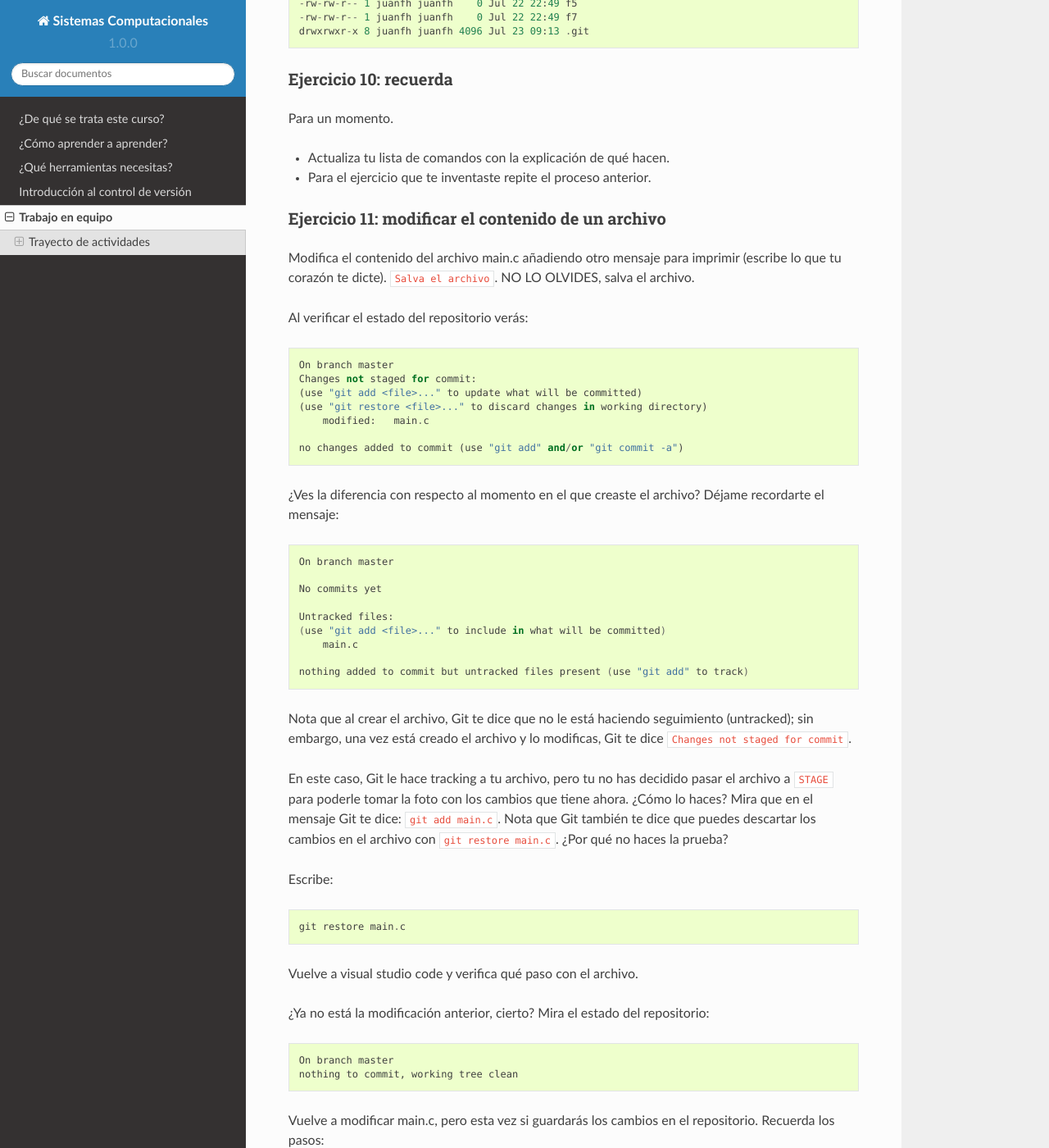
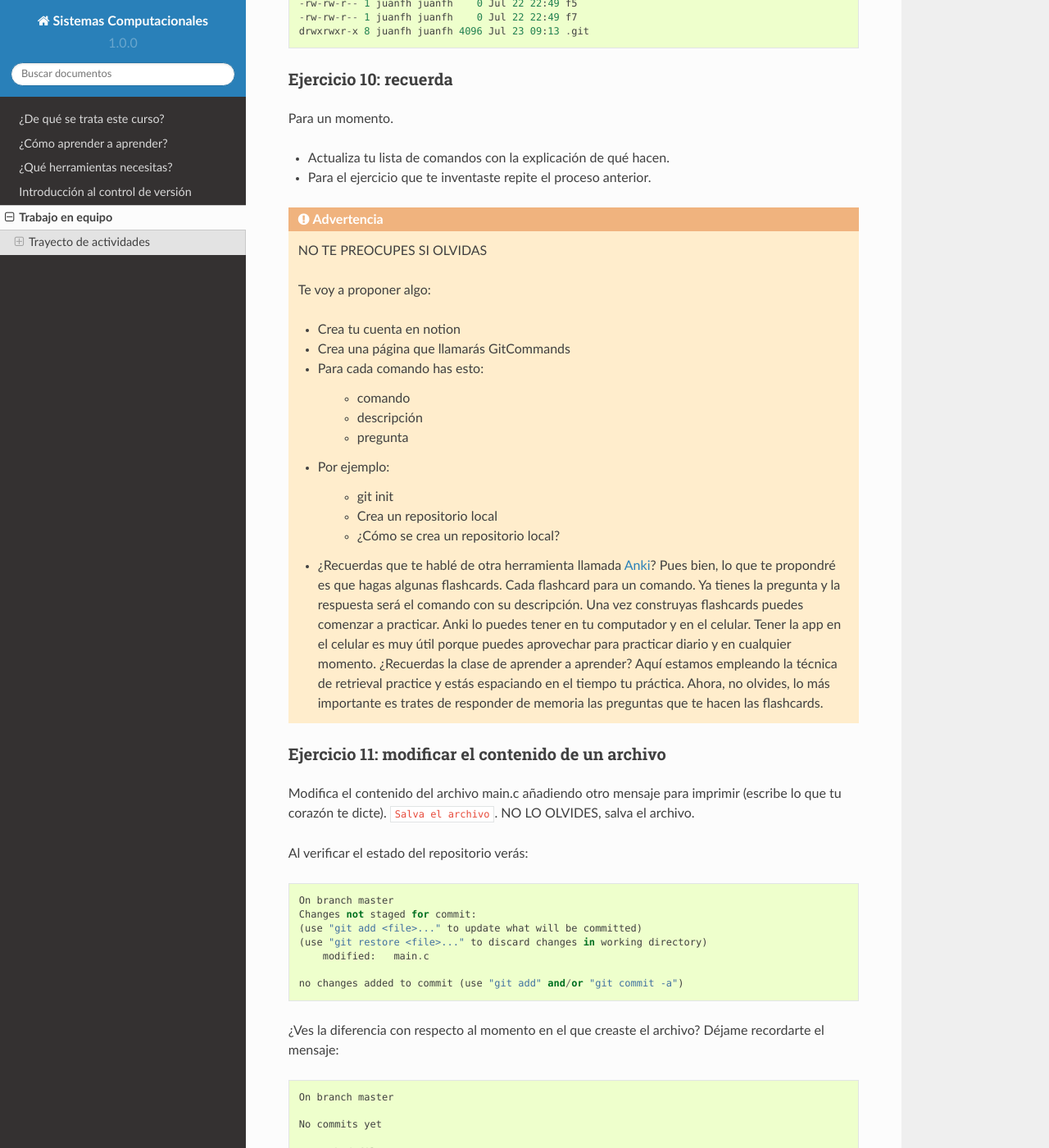
Before and after one commit to juanferfranco/SistemasComputacionales, a Sphinx documentation site: the page built from docs/_intro/gitWorkflow.rst, in a window 1280 px wide and 1400 px high, scrolled down 7792 px. Shown: the whole window at 82% size. Built offline with Sphinx 7.4.7 and the Read the Docs theme 2.0.0, drawn with Linux system fonts in a browser that asks for light colours.

Commit message:
update ex10 with Anki tools

```diff
--- a/docs/_intro/gitWorkflow.rst
+++ b/docs/_intro/gitWorkflow.rst
@@ -321,6 +321,41 @@ Para un momento.
 
 * Actualiza tu lista de comandos con la explicación de qué hacen.
 * Para el ejercicio que te inventaste repite el proceso anterior.
+
+.. warning:: NO TE PREOCUPES SI OLVIDAS
+
+    Te voy a proponer algo:
+
+    * Crea tu cuenta en notion
+    * Crea una página que llamarás GitCommands
+    * Para cada comando has esto:
+
+        * comando
+        * descripción
+        * pregunta
+
+    * Por ejemplo:
+
+        * git init
+        * Crea un repositorio local
+        * ¿Cómo se crea un repositorio local?
+
+    * ¿Recuerdas que te hablé de otra herramienta llamada
+      `Anki <https://apps.ankiweb.net/>`__? Pues bien, lo que
+      te propondré es que hagas algunas flashcards. Cada
+      flashcard para un comando. Ya tienes la pregunta y
+      la respuesta será el comando con su descripción.
+      Una vez construyas flashcards puedes comenzar a practicar.
+      Anki lo puedes tener en tu computador y en el celular.
+      Tener la app en el celular es muy útil porque puedes
+      aprovechar para practicar diario y en cualquier momento.
+      ¿Recuerdas la clase de aprender a aprender? Aquí estamos
+      empleando la técnica de retrieval practice y estás
+      espaciando en el tiempo tu práctica. Ahora, no olvides,
+      lo más importante es trates de responder de memoria las
+      preguntas que te hacen las flashcards.
+
+
 
 Ejercicio 11: modificar el contenido de un archivo
 ^^^^^^^^^^^^^^^^^^^^^^^^^^^^^^^^^^^^^^^^^^^^^^^^^^^
```
